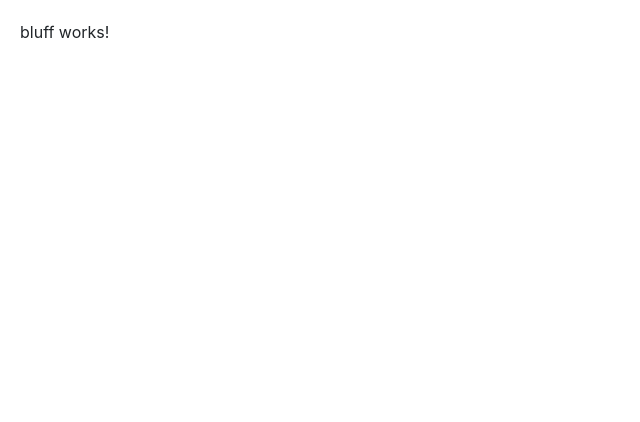
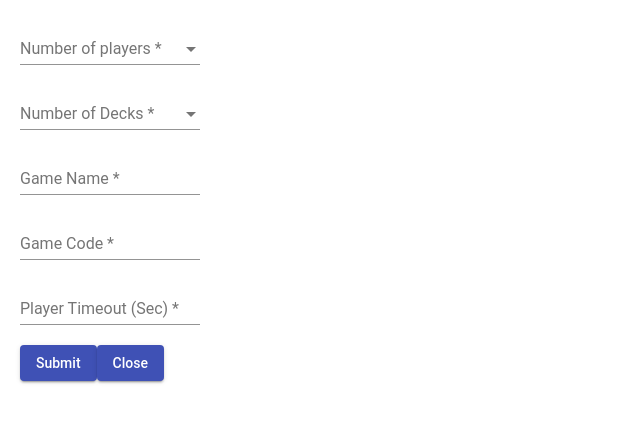
Before and after one commit to shongekar/homeAccount1, an Angular app: page /games/bluff in a window 1280 px wide. Shown: the top 422 px of the page, without its empty margins (0-640 px from the left). Built offline with nearby package versions, Linux system fonts and the light colour scheme.

Commit message:
Code for Game Form

```diff
--- a/package.json
+++ b/package.json
@@ -12,12 +12,14 @@
   },
   "private": true,
   "dependencies": {
-    "@angular/animations": "^5.2.0",
+    "@angular/animations": "^5.2.7",
+    "@angular/cdk": "^5.2.3",
     "@angular/common": "^5.2.0",
     "@angular/compiler": "^5.2.0",
     "@angular/core": "^5.2.0",
-    "@angular/forms": "^5.2.0",
+    "@angular/forms": "^5.2.7",
     "@angular/http": "^5.2.0",
+    "@angular/material": "^5.2.3",
     "@angular/platform-browser": "^5.2.0",
     "@angular/platform-browser-dynamic": "^5.2.0",
     "@angular/router": "^5.2.0",
--- /dev/null
+++ b/src/app/common/components/forms/game-form/game-form.component.html
@@ -0,0 +1,30 @@
+<form [formGroup]="form">
+  <mat-form-field>
+      <mat-select formControlName="playerCount" placeholder="Number of players" required>
+          <mat-option *ngFor="let number of arrayOfNumberOfPlayers" [value]="number">{{ number }}</mat-option>
+      </mat-select>
+  </mat-form-field>
+  <br>
+  <mat-form-field>
+    <mat-select formControlName="deckCount" placeholder="Number of Decks" required>
+      <mat-option *ngFor="let number of arrayOfNumberOfDecks" [value]="number">{{ number }}</mat-option>
+    </mat-select>
+  </mat-form-field>
+  <br>
+  <mat-form-field>
+    <input matInput formControlName="gameName" placeholder="Game Name" required type="text">
+    <mat-error *ngIf="gameName.touched && gameName.errors && gameName.errors.spacialChars && gameName.value !== ''">The data must not contain spacial characters or spaces</mat-error>
+  </mat-form-field>
+  <br>
+  <mat-form-field>
+    <input matInput formControlName="gameCode" placeholder="Game Code" required type="text">
+  </mat-form-field>
+  <br>
+  <mat-form-field>
+      <input matInput formControlName="playerTimeout" placeholder="Player Timeout (Sec)" required>
+      <mat-error *ngIf="playerTimeout.touched && playerTimeout.errors && !playerTimeout.errors.isNumber && playerTimeout.value !== ''">The data must be number</mat-error>
+  </mat-form-field>
+  <br>
+  <button mat-raised-button color="primary" (click)="submitValue()">Submit</button>
+  <button mat-raised-button color="primary">Close</button>
+</form>
--- /dev/null
+++ b/src/app/common/components/forms/game-form/game-form.component.ts
@@ -0,0 +1,86 @@
+import { Component, OnInit, Input } from '@angular/core';
+import { FormControl, FormGroup, Validators } from '@angular/forms';
+import { FormDataValidator } from '../../../validators/form-data.validator';
+
+@Component({
+  selector: 'db-game-form',
+  templateUrl: './game-form.component.html',
+  styleUrls: ['./game-form.component.css']
+})
+
+export class GameFormComponent implements OnInit {
+
+  constructor() { }
+
+  ngOnInit() {
+    this.getMaxNumberOfPlayers();
+    this.getMaxNumberOfCardPacks();
+  }
+
+  minimumNumberOfPlayers: number = 2;
+  minimumNumberOfCardPacks: number = 1;
+  @Input() numberOfPlayers: number = 3;
+  @Input() numberOfDecks: number = 1;
+  @Input() timeoutValue: number;
+
+  // Array to hold numbers. This will be used to render lists in templates
+  arrayOfNumberOfPlayers: number[] = [];
+  arrayOfNumberOfDecks: number[] = [];
+
+  form = new FormGroup({
+    playerCount: new FormControl('', Validators.required), // Default validation
+    deckCount: new FormControl('', Validators.required), // Default validation
+    playerTimeout: new FormControl('', [
+                                        FormDataValidator.noSpace, // Custom validation
+                                        FormDataValidator.isNumber, // Custom validation
+                                       ]),
+    gameName: new FormControl('', [
+                                    FormDataValidator.spacialChars, // Custom validation
+                                    Validators.required, // Default validation
+                                    Validators.pattern('^[a-zA-Z0-9]+$'), // Default validation
+                                  ]),
+    gameCode: new FormControl('', [
+                                    Validators.required, // Default validation
+                                    Validators.pattern('^[a-zA-Z0-9]+$'), // Default validation
+                                  ])
+  });
+
+  // Getter functions
+  get playerCount(){
+    return this.form.get('playerCount');
+  }
+
+  get playerTimeout(){
+    return this.form.get('playerTimeout');
+  }
+
+  get deckCount(){
+    return this.form.get('deckCount');
+  }
+
+  get gameName(){
+    return this.form.get('gameName');
+  }
+
+  get gameCode(){
+    return this.form.get('gameCode');
+  }
+
+  // Creating an array to display list of numbers
+  getMaxNumberOfPlayers(){
+    for (var i = this.minimumNumberOfPlayers; i <= this.numberOfPlayers; i++){
+      this.arrayOfNumberOfPlayers.push(i);
+    }
+  }
+
+  // Creating an array to display list of numbers
+  getMaxNumberOfCardPacks(){
+    for (var i = this.minimumNumberOfCardPacks; i <= this.numberOfDecks; i++){
+      this.arrayOfNumberOfDecks.push(i);
+    }
+  }
+
+  submitValue(){
+    console.log(this.form.get('gameName'));
+  }
+}
--- /dev/null
+++ b/src/app/common/validators/form-data.validator.ts
@@ -0,0 +1,30 @@
+import { AbstractControl, ValidationErrors } from "@angular/forms";
+
+export class FormDataValidator {
+    // Validator function to check if the data is number
+    static isNumber(control: AbstractControl): ValidationErrors | null {
+        if((control.value.match(/\D/) != null)){
+            return {isNumber: false};
+        }
+
+        return null;
+    }
+
+    // Validator function to check if the data contains any spacial character
+    static spacialChars(control: AbstractControl): ValidationErrors | null {
+        if((control.value.match(/^[a-zA-Z0-9]+$/) === null)){
+            return {spacialChars: true};
+        }
+
+        return null;
+    }
+
+    // Validator function to check if the data has spaces
+    static noSpace(control: AbstractControl): ValidationErrors | null {
+        if((control.value.match(/\s/) != null)){
+            return {noSpace: false};
+        }
+
+        return null;
+    }
+}
--- a/src/app/games/bluff/bluff.component.html
+++ b/src/app/games/bluff/bluff.component.html
@@ -1,3 +1 @@
-<p>
-  bluff works!
-</p>
+<db-game-form [numberOfPlayers]="'9'" [numberOfDecks]="'3'"></db-game-form>
--- a/src/app/games/bluff/bluff.component.ts
+++ b/src/app/games/bluff/bluff.component.ts
@@ -7,9 +7,15 @@ import { Component, OnInit } from '@angular/core';
 })
 export class BluffComponent implements OnInit {
 
+  startOneMoreTImer = false;
   constructor() { }
 
   ngOnInit() {
   }
 
+  callMyFunction(){
+    console.log('Time is up!');
+    this.startOneMoreTImer = true;
+  }
+
 }
--- a/src/styles.css
+++ b/src/styles.css
@@ -1,3 +1,4 @@
+@import "~@angular/material/prebuilt-themes/indigo-pink.css";
 @import "~bootstrap/dist/css/bootstrap.css";
 
 body{
```
Also changed, not shown: src/app/app.module.ts (+15 -3 lines), src/app/common/components/forms/game-form/game-form.component.css (added), 2 other files (tests, documents, lock files or other folders).
